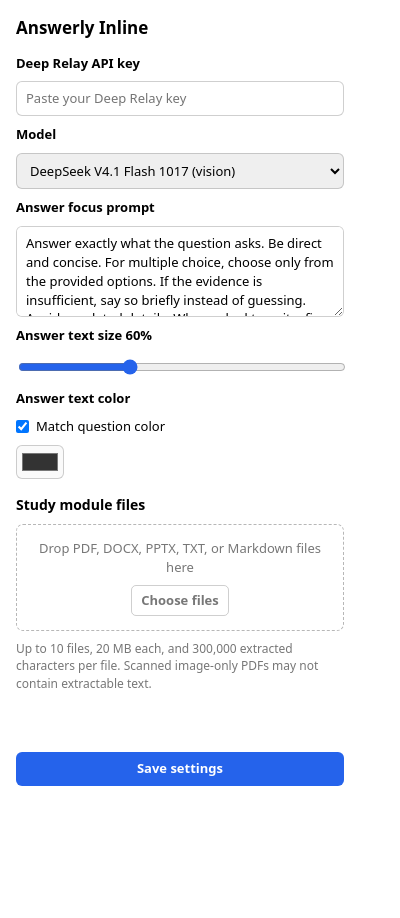
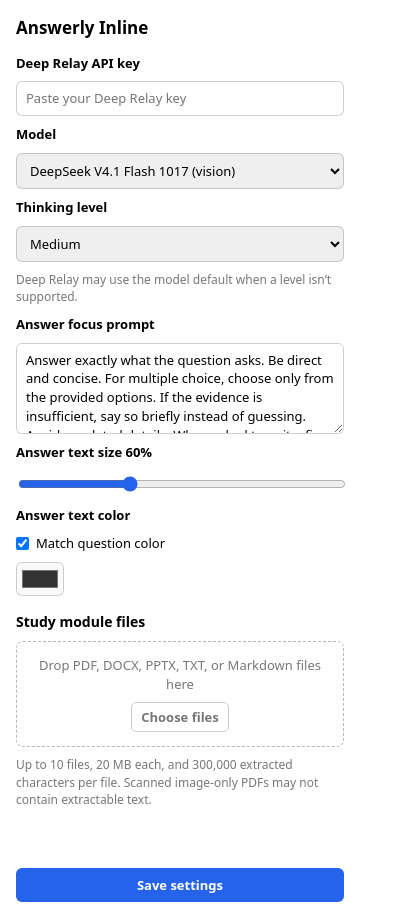
Before and after one commit to rocumen/answerly, a browser extension: page popup.html in a window 400 px wide. Before the commit the page ends 844 px from the top, so only its background shows below. Drawn offline with Linux system fonts and the light colour scheme.

Commit message:
Add selectable reasoning effort

```diff
--- a/background.js
+++ b/background.js
@@ -518,12 +518,13 @@
 }
 
 async function requestAnswer({ mode, question, options, hasFiles, passages, imageDataUrl = "", customInstructions = "", signal }) {
-  const { apiKey = "", model = "deeprelay/deepseek-v4.1-flash" } = await chrome.storage.local.get(["apiKey", "model"]);
+  const { apiKey = "", model = "deeprelay/deepseek-v4.1-flash", reasoningEffort = "medium" } = await chrome.storage.local.get(["apiKey", "model", "reasoningEffort"]);
   if (!apiKey.trim()) throw new Error("Add your Deep Relay API key in the extension settings first.");
   if (!MODEL_IDS.has(model)) throw new Error("Choose a supported model in the extension settings.");
   const { response, body } = await postAnswerRequest({
     apiKey,
     model,
+    reasoningEffort,
     messages: buildAnswerMessages({ mode, question, options, hasFiles, passages, imageDataUrl, customInstructions }),
     schema: answerSchema(mode),
     signal
@@ -563,13 +564,14 @@
   };
 }
 
-async function postAnswerRequest({ apiKey, model, messages, schema, signal }) {
+async function postAnswerRequest({ apiKey, model, reasoningEffort = "medium", messages, schema, signal }) {
   const headers = {
     "Content-Type": "application/json",
     Authorization: `Bearer ${apiKey.trim()}`
   };
   const send = (responseFormat) => {
     const requestBody = { model, messages, max_tokens: 700, response_format: responseFormat };
+    if (["none", "minimal", "low", "medium", "high", "xhigh"].includes(reasoningEffort)) requestBody.reasoning_effort = reasoningEffort;
     if (model !== "deeprelay/kimi-k3") requestBody.temperature = 0.2;
     return fetch(API_URL, {
       method: "POST",
--- a/popup.html
+++ b/popup.html
@@ -18,6 +18,17 @@
         <option value="deeprelay/glm-5.3">GLM 5.3</option>
         <option value="deeprelay/glm-5.3-flash">GLM 5.3 Flash (vision)</option>
       </select>
+      <label for="reasoning-effort">Thinking level</label>
+      <select id="reasoning-effort">
+        <option value="">Model default</option>
+        <option value="none">None</option>
+        <option value="minimal">Minimal</option>
+        <option value="low">Low</option>
+        <option value="medium">Medium</option>
+        <option value="high">High</option>
+        <option value="xhigh">Extra high</option>
+      </select>
+      <p class="hint">Deep Relay may use the model default when a level isn’t supported.</p>
       <label for="answer-instructions">Answer focus prompt</label>
       <textarea id="answer-instructions" rows="4" maxlength="2000" spellcheck="true"></textarea>
       <label for="answer-size">Answer text size <output id="answer-size-value" for="answer-size">60%</output></label>
--- a/popup.js
+++ b/popup.js
@@ -10,6 +10,7 @@
 const DEFAULT_ANSWER_INSTRUCTIONS = `${PREVIOUS_CODE_ONLY_ANSWER_INSTRUCTIONS} Add brief, useful comments for important or non-obvious logic so I can understand the code. Use the language's comment syntax, and do not comment every obvious line.`;
 const keyInput = document.getElementById("api-key");
 const modelSelect = document.getElementById("model");
+const reasoningEffortSelect = document.getElementById("reasoning-effort");
 const answerInstructionsInput = document.getElementById("answer-instructions");
 const answerSizeInput = document.getElementById("answer-size");
 const answerSizeValue = document.getElementById("answer-size-value");
@@ -27,11 +28,12 @@
 let saveFeedbackTimer = 0;
 
 chrome.storage.local.get({
-  apiKey: "", model: MODEL_IDS[0], answerInstructions: DEFAULT_ANSWER_INSTRUCTIONS,
+  apiKey: "", model: MODEL_IDS[0], reasoningEffort: "medium", answerInstructions: DEFAULT_ANSWER_INSTRUCTIONS,
   answerFontScale: 0.6, answerUsePageColor: true, answerCustomColor: "#333333"
 }).then((settings) => {
   keyInput.value = settings.apiKey;
   modelSelect.value = MODEL_IDS.includes(settings.model) ? settings.model : MODEL_IDS[0];
+  reasoningEffortSelect.value = ["", "none", "minimal", "low", "medium", "high", "xhigh"].includes(settings.reasoningEffort) ? settings.reasoningEffort : "medium";
   const savedInstructions = typeof settings.answerInstructions === "string" ? settings.answerInstructions : "";
   const hasLegacyDefault = [
     LEGACY_DEFAULT_ANSWER_INSTRUCTIONS,
@@ -78,6 +80,7 @@
     await chrome.storage.local.set({
       apiKey,
       model: modelSelect.value,
+      reasoningEffort: reasoningEffortSelect.value,
       answerInstructions: answerInstructionsInput.value.trim().slice(0, 2000) || DEFAULT_ANSWER_INSTRUCTIONS,
       answerFontScale: Number(answerSizeInput.value) / 100,
       answerUsePageColor: matchQuestionColorInput.checked,
```
